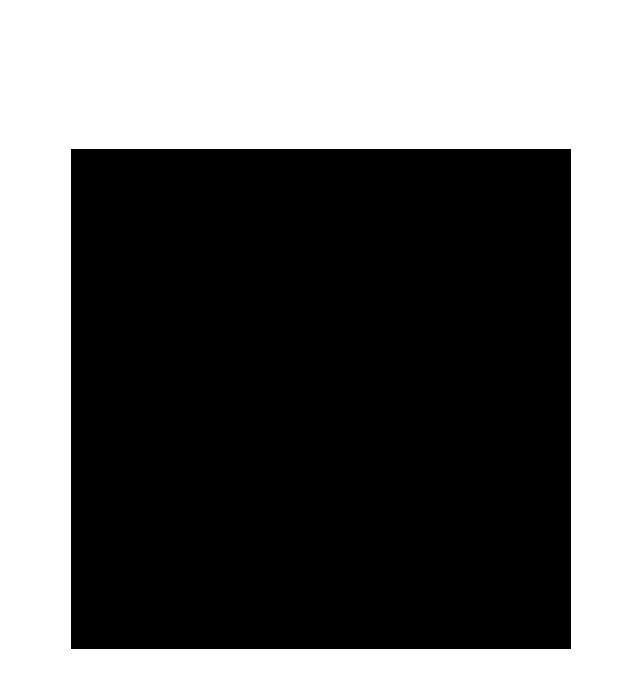
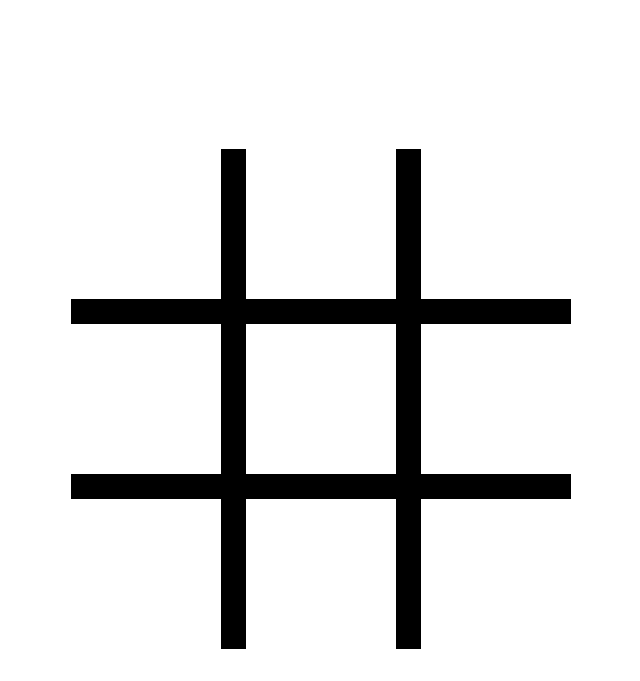
Before and after one commit to mastertech-front-jul19/404-velha, a website: page source/index.html in a window 1280 px wide. Shown: the part 119-800 px from the top of the page, without its empty margins (319-959 px from the left). Drawn offline with Linux system fonts and the light colour scheme; a web font is replaced by a local one.

Commit message:
Montar o grid para o jogo

```diff
--- a/source/css/style.css
+++ b/source/css/style.css
@@ -21,4 +21,11 @@ h1{
   max-width: 500px;
   max-height: 500px;
   background-color: black;
+  display: grid;
+  grid-template-columns: 1fr 1fr 1fr;
+  grid-gap: 5%;
 }
+
+.quadradinho{
+  background-color: white;
+}
--- a/source/index.html
+++ b/source/index.html
@@ -10,6 +10,16 @@
 </head>
 <body>
   <h1>Velha!</h1>
-  <div class="container"></div>
+  <div class="container">
+    <div class="quadradinho"></div>
+    <div class="quadradinho"></div>
+    <div class="quadradinho"></div>
+    <div class="quadradinho"></div>
+    <div class="quadradinho"></div>
+    <div class="quadradinho"></div>
+    <div class="quadradinho"></div>
+    <div class="quadradinho"></div>
+    <div class="quadradinho"></div>
+  </div>
 </body>
 </html>
```
